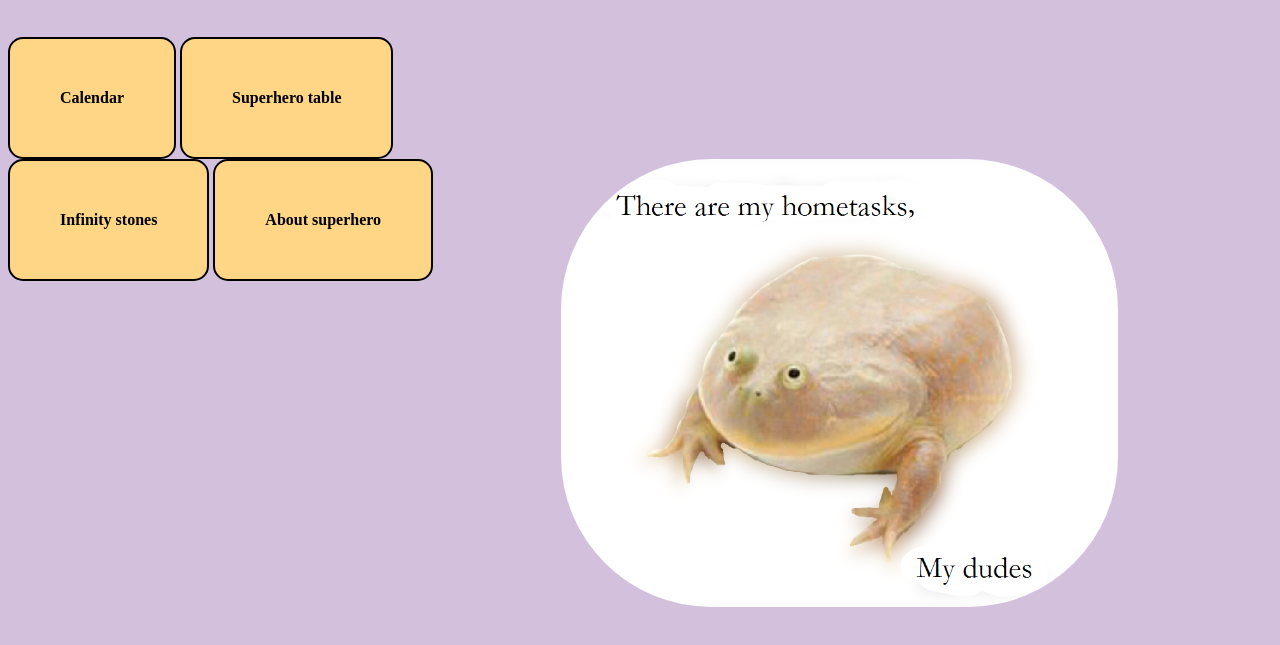
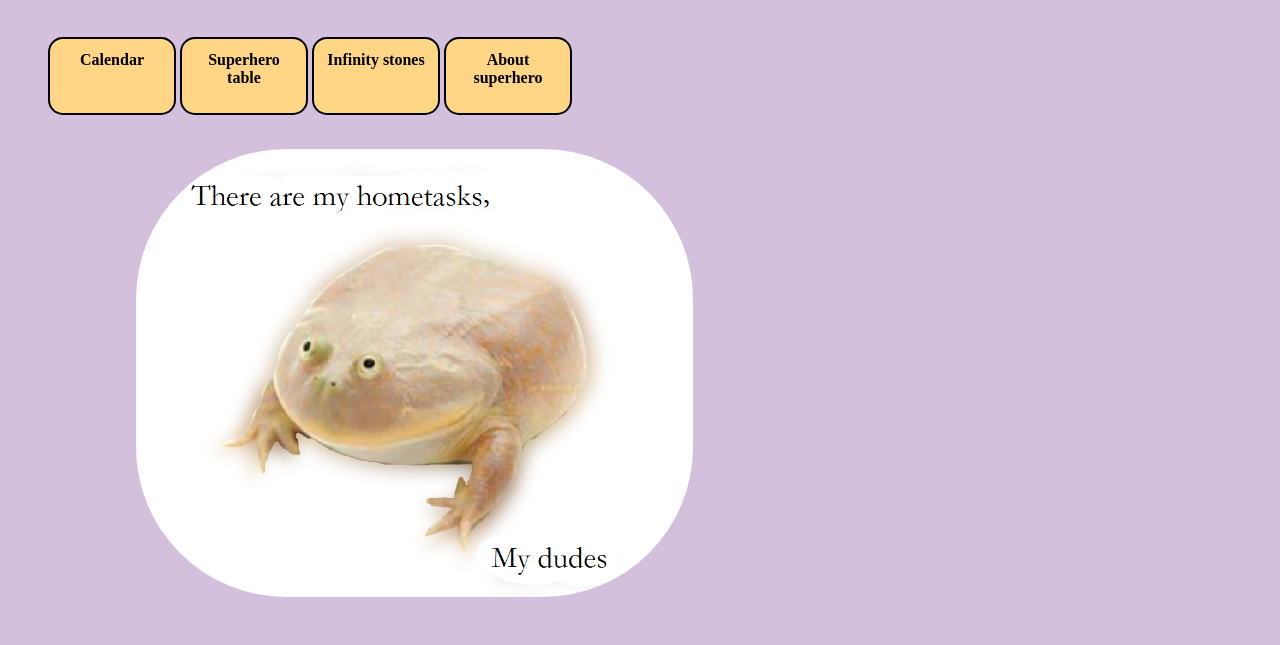
Before and after one commit to fjkvns/Hometasks, a plain HTML site: page hometask/site with hometasks.html in a window 1280 px wide. Shown: the part 155-800 px from the top of the page. Drawn offline with Linux system fonts and the light colour scheme.

Commit message:
some changes

```diff
--- a/hometask/site with hometasks.html
+++ b/hometask/site with hometasks.html
@@ -10,11 +10,17 @@
 <body>
     <p class="heading">My</p>
     <p class="heading" id="beautytext">Hometasks</p>
-    <a href="calendar/index.html">Calendar</a>
-    <a href="superhero_table/index.html">Superhero table</a>
+    <ul>
+        <li><a href="calendar/index.html">Calendar</a></li>
+        <li><a href="superhero_table/index.html">Superhero table</a></li>
+        <li><a href="lesson4/index1.html">Infinity stones</a></li>
+        <li><a href="lesson2/index.html">About superhero</a></li>
+    </ul>
+
+
     <br>
-    <a href="lesson4/index1.html">Infinity stones</a>
-    <a href="lesson2/index.html">About superhero</a>
+
+
     <img src="wednesday.png" alt="" id="image">
 </body>
 </html>
--- a/hometask/styles.css
+++ b/hometask/styles.css
@@ -1,5 +1,10 @@
 * {
     background: rgb(210, 192, 221);
+    list-style: none;
+}
+
+body{
+
 }
 
 .heading {
@@ -24,11 +29,14 @@ a {
     border: 2px solid black;
     border-radius: 15px ;
     text-align: center;
-    padding: 50px;
+    padding: 12px;
     text-decoration:none;
     background-color: #ffd685;
     font-weight: bold;
     color: black;
+    width: 100px;
+    height: 50px;
+    vertical-align: middle;
 }
 
 a:hover {
@@ -36,3 +44,7 @@ a:hover {
     color: white;
     transition: .4s;
 }
+
+ul li{
+    display: inline-block;
+}
```
